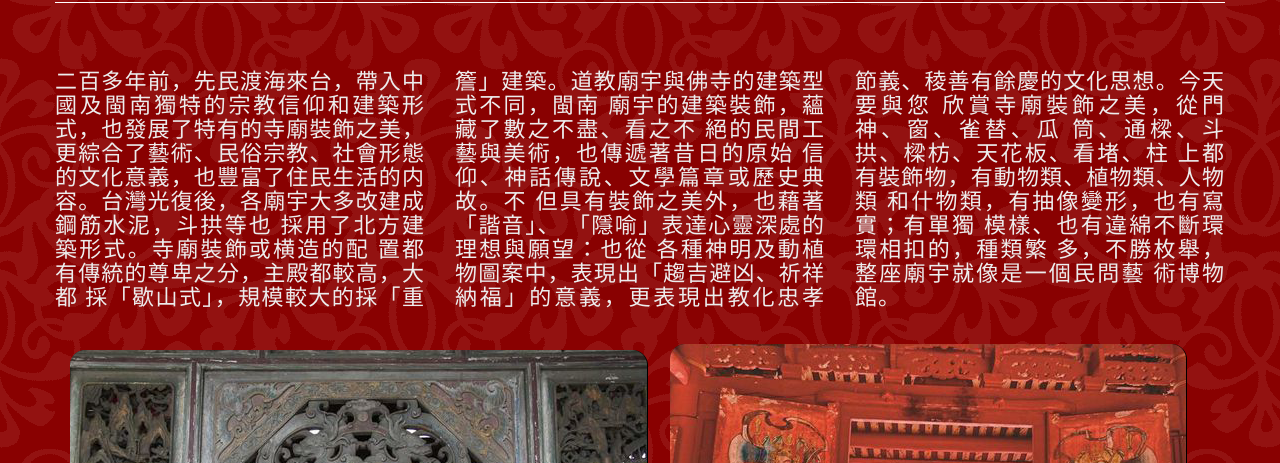
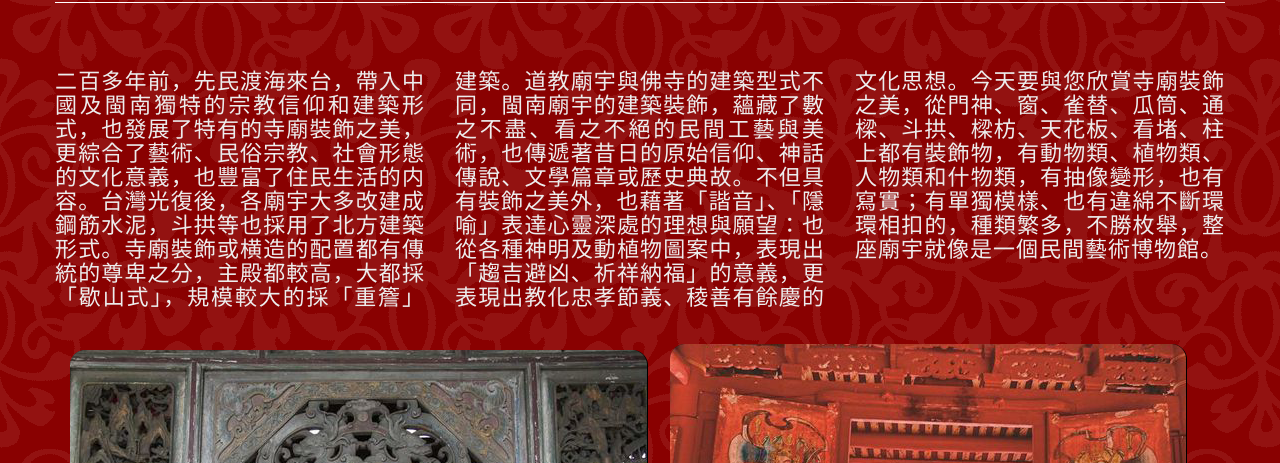
Before and after one commit to xu621/temple.github.io, a plain HTML site: page feature.html in a window 1280 px wide. Shown: the part 337-800 px from the top of the page. Drawn offline with Linux system fonts and the light colour scheme.

Commit message:
Add files via upload

```diff
--- a/css/style.css
+++ b/css/style.css
@@ -699,7 +699,7 @@ filter: progid:DXImageTransform.Microsoft.gradient( startColorstr='#4c4c4c', end
   height: 100%;
   background-position: center center;
   will-change: transform;
-}
+}text-justify
 .parallax_image {
   background-repeat: no-repeat;
   -webkit-background-size: cover;
--- a/feature.html
+++ b/feature.html
@@ -110,24 +110,7 @@
                     <div class="col-sm-12">
                         <br class="wow fadeInUp" data-wow-duration="2s" data-wow-delay="0.3s">
                             <h4 class="ttu ff__mod"></h4>
-                                <p class="ff__mod p_mod2 h2-white font-3">二百多年前，先民渡海來台，帶入中國及閩南獨特的宗教信仰和建築形式，也發展了特有的寺廟裝飾之美，更綜合了藝術、民俗宗教、社會形態的文化意義，也豐富了住民生活的内容。台灣光復後，各廟宇大多改建成鋼筋水泥，斗拱等也
-                                    採用了北方建築形式。寺廟裝飾或横造的配
-                                    置都有傳統的尊卑之分，主殿都較高，大都
-                                    採「歇山式」，規模較大的採「重簷」建築。道教廟宇與佛寺的建築型式不同，閩南
-                                    廟宇的建築裝飾，蘊藏了數之不盡、看之不
-                                    絕的民間工藝與美術，也傳遞著昔日的原始
-                                    信仰、神話傳說、文學篇章或歷史典故。不
-                                    但具有裝飾之美外，也藉著「諧音」、
-                                    「隱喻」表達心靈深處的理想與願望：也從
-                                    各種神明及動植物圖案中，表現出「趨吉避凶、祈祥納福」的意義，更表現出教化忠孝
-                                    節義、稜善有餘慶的文化思想。今天要與您
-                                    欣賞寺廟裝飾之美，從門神、窗、雀替、瓜
-                                    筒、通樑、斗拱、樑枋、天花板、看堵、柱
-                                    上都有裝飾物，有動物類、植物類、人物類
-                                    和什物類，有抽像變形，也有寫實；有單獨
-                                    模樣、也有違綿不斷環環相扣的，種類繁
-                                    多，不勝枚舉，整座廟宇就像是一個民問藝
-                                    術博物館。
+                                <p class="ff__mod p_mod2 h2-white font-3">二百多年前，先民渡海來台，帶入中國及閩南獨特的宗教信仰和建築形式，也發展了特有的寺廟裝飾之美，更綜合了藝術、民俗宗教、社會形態的文化意義，也豐富了住民生活的内容。台灣光復後，各廟宇大多改建成鋼筋水泥，斗拱等也採用了北方建築形式。寺廟裝飾或横造的配置都有傳統的尊卑之分，主殿都較高，大都採「歇山式」，規模較大的採「重簷」建築。道教廟宇與佛寺的建築型式不同，閩南廟宇的建築裝飾，蘊藏了數之不盡、看之不絕的民間工藝與美術，也傳遞著昔日的原始信仰、神話傳說、文學篇章或歷史典故。不但具有裝飾之美外，也藉著「諧音」、「隱喻」表達心靈深處的理想與願望：也從各種神明及動植物圖案中，表現出「趨吉避凶、祈祥納福」的意義，更表現出教化忠孝節義、稜善有餘慶的文化思想。今天要與您欣賞寺廟裝飾之美，從門神、窗、雀替、瓜筒、通樑、斗拱、樑枋、天花板、看堵、柱上都有裝飾物，有動物類、植物類、人物類和什物類，有抽像變形，也有寫實；有單獨模樣、也有違綿不斷環環相扣的，種類繁多，不勝枚舉，整座廟宇就像是一個民間藝術博物館。
 
                                  </p>
                                  <img src="img/建築特色3.png">
@@ -150,13 +133,7 @@
                     <div class="col-sm-12">
                         <br class="wow fadeInUp" data-wow-duration="2s" data-wow-delay="0.3s">
                             <h4 class="ttu ff__mod"></h4>
-                                <p class="ff__mod p_mod2 h2-white font-3">門神是中國住宅和佛教道教寺廟大門處的神像，亦見於臺灣、朝鮮、日本、越南 ，主要貼在大門或後門，佛教道教寺廟也會在山門處設有門神塑像。門神是木版年畫的主要題材之一。
-                                    通常為威武之神祇可能成為門神早期的門神是以桃木雕塑而成，並且將其懸掛於門上。古代的門戶大都是雙門為主，所以門神的懸掛或是張貼大都是以雙數為主。相傳，
-                                    早期的兩尊門神分別是神荼與鬱壘，據說這兩尊神明是由玉皇上帝指派的守門侍者，他們將害人或是騷擾百姓的魑魅魍魎收服後，丟到深山中讓猛獸啃食，
-                                    於是每當鬼怪看到這兩尊守門神後，便都望風而逃，並且不敢騷擾或是禍害百姓。隨著時代的前進，皇宮、寺廟和民宅開始將有名的文臣武將尊奉為門神，
-                                    像是秦瓊與敬德、蕭何與曹參，還有關羽與張飛等等。門神的歷史很久，其前身是「桃符」，又稱「桃板」。古代人認為桃木乃是五木（桑、榆、桃、槐、柳）之精，
-                                    能辟鬼邪，故從漢朝時就有用桃木做闢邪之具。有的在桃木上刻上吉利文字，有的則刻上圖形，分別形成春貼與年畫。
-                                    隨著紙的廣泛應用，桃木逐漸被紙所代替。到後來有人把神荼和鬱壘繪在年畫上，貼於門上，形成了門神。
+                                <p class="ff__mod p_mod2 h2-white font-3">門神是中國住宅和佛教道教寺廟大門處的神像，亦見於臺灣、朝鮮、日本、越南 ，主要貼在大門或後門，佛教道教寺廟也會在山門處設有門神塑像。門神是木版年畫的主要題材之一。通常為威武之神祇可能成為門神早期的門神是以桃木雕塑而成，並且將其懸掛於門上。古代的門戶大都是雙門為主，所以門神的懸掛或是張貼大都是以雙數為主。相傳，早期的兩尊門神分別是神荼與鬱壘，據說這兩尊神明是由玉皇上帝指派的守門侍者，他們將害人或是騷擾百姓的魑魅魍魎收服後，丟到深山中讓猛獸啃食，於是每當鬼怪看到這兩尊守門神後，便都望風而逃，並且不敢騷擾或是禍害百姓。隨著時代的前進，皇宮、寺廟和民宅開始將有名的文臣武將尊奉為門神，像是秦瓊與敬德、蕭何與曹參，還有關羽與張飛等等。門神的歷史很久，其前身是「桃符」，又稱「桃板」。古代人認為桃木乃是五木（桑、榆、桃、槐、柳）之精，能辟鬼邪，故從漢朝時就有用桃木做闢邪之具。有的在桃木上刻上吉利文字，有的則刻上圖形，分別形成春貼與年畫。隨著紙的廣泛應用，桃木逐漸被紙所代替。到後來有人把神荼和鬱壘繪在年畫上，貼於門上，形成了門神。
 
 
 
@@ -180,9 +157,7 @@
                     <div class="col-sm-12">
                         <br class="wow fadeInUp" data-wow-duration="2s" data-wow-delay="0.3s">
                             <h4 class="ttu ff__mod"></h4>
-                                <p class="ff__mod p_mod2 h2-white font-3">   雀替又稱插角，是東亞傳統建築中的特殊構件，指置於梁枋下與立柱相交的短木，可以縮短梁枋得淨跨距離，防止梁枋與立柱之間角度變形。也用在柱間的落掛下，但是為純裝飾性構件。
-                                    雀替不是插角．插角是閩南匠師習慣的稱法，多數用透雕，直接嵌入柱內，並不承接結構功能．而雀替是北方宮殿式建築的作法，不會做成鏤空透雕，安裝時由柱挖洞，從上方嵌入固定，
-                                    可承接樑枋，具有穩定結構的功能．雖然二者在位置相同，但其功能目的並不一樣。中國的雀替有七類 分別為大雀替、龍門雀替、雀替、小雀替、通雀替、騎馬雀替、花牙子
+                                <p class="ff__mod p_mod2 h2-white font-3">   雀替又稱插角，是東亞傳統建築中的特殊構件，指置於梁枋下與立柱相交的短木，可以縮短梁枋得淨跨距離，防止梁枋與立柱之間角度變形。也用在柱間的落掛下，但是為純裝飾性構件。雀替不是插角．插角是閩南匠師習慣的稱法，多數用透雕，直接嵌入柱內，並不承接結構功能．而雀替是北方宮殿式建築的作法，不會做成鏤空透雕，安裝時由柱挖洞，從上方嵌入固定，可承接樑枋，具有穩定結構的功能．雖然二者在位置相同，但其功能目的並不一樣。中國的雀替有七類 分別為大雀替、龍門雀替、雀替、小雀替、通雀替、騎馬雀替、花牙子。
 
 
                                  </p>
@@ -207,12 +182,7 @@
                         <br class="wow fadeInUp" data-wow-duration="2s" data-wow-delay="0.3s">
                             <h4 class="ttu ff__mod"></h4>
                                 <p class="ff__mod p_mod2 h2-white font-3">
-                                    瓜筒指的是傳統建築通樑上的一項垂直構件，位置在於通樑之上或通樑與通樑之間。 定義為乘載屋頂、屋面的重量卻又不接地之短柱，功能為傳遞通樑間的重量並且形成加強穩定的作用。
-                                臺灣瓜筒帶有大陸原鄉漳、泉、潮、汕風格，更加上在臺灣受本土自然環境、人文條件影響形成臺灣特有的藝術特色。而其歷史的演變以功能型來探討可能最早是由宋代侏儒柱轉變而來。
-                                從外型來看，瓜筒可追溯至宋式瓜楞柱。瓜楞柱又名脊瓜柱，柱以八個圓弧形相連，形似瓜瓣。其定義為於平樑之上載托脊檁。
-                                瓜筒在傳統宗教建築中扮演著輔助穩定的作用，不管在功能上及造型上都有其特殊的意涵以及視覺美感，其裝飾紋樣的內涵背後隱藏的許多故事、想像。結合各派匠師的巧思及各種別具意義吉祥的圖樣
-                                、裝飾而我們對瓜筒的認識除了其構造上及功能上的意義之外，了解其隱含人民對於社會對於心理的期望的投射，其背後代表的民間信仰、文化背景更是相當重要的無形資產，
-                                而傳統建築以及其中各種構件隨著時間的推移，不只在物件上保留逐漸困難，其背後隱含的特殊意義、期望的投射也很需要保留研究而流傳下去。
+                                    瓜筒指的是傳統建築通樑上的一項垂直構件，位置在於通樑之上或通樑與通樑之間。 定義為乘載屋頂、屋面的重量卻又不接地之短柱，功能為傳遞通樑間的重量並且形成加強穩定的作用。臺灣瓜筒帶有大陸原鄉漳、泉、潮、汕風格，更加上在臺灣受本土自然環境、人文條件影響形成臺灣特有的藝術特色。而其歷史的演變以功能型來探討可能最早是由宋代侏儒柱轉變而來。從外型來看，瓜筒可追溯至宋式瓜楞柱。瓜楞柱又名脊瓜柱，柱以八個圓弧形相連，形似瓜瓣。其定義為於平樑之上載托脊檁。瓜筒在傳統宗教建築中扮演著輔助穩定的作用，不管在功能上及造型上都有其特殊的意涵以及視覺美感，其裝飾紋樣的內涵背後隱藏的許多故事、想像。結合各派匠師的巧思及各種別具意義吉祥的圖樣、裝飾而我們對瓜筒的認識除了其構造上及功能上的意義之外，了解其隱含人民對於社會對於心理的期望的投射，其背後代表的民間信仰、文化背景更是相當重要的無形資產，而傳統建築以及其中各種構件隨著時間的推移，不只在物件上保留逐漸困難，其背後隱含的特殊意義、期望的投射也很需要保留研究而流傳下去。
 
                                  </p>
                                  <img src="img/瓜筒1.png">
@@ -236,13 +206,7 @@
                         <br class="wow fadeInUp" data-wow-duration="2s" data-wow-delay="0.3s">
                             <h4 class="ttu ff__mod"></h4>
                                 <p class="ff__mod p_mod2 h2-white font-3">
-                                    「斗拱」是中國傳統建築的一個複雜的構件組，是由「斗」跟「拱」兩個部分構成。簡單的說「斗」一個方塊木，「拱」是略成彎曲的橫木，此兩者以榫頭相接，成一個構件稱為「斗拱」，
-                                「斗拱」的功用主要是支撐屋簷及樑柱。「斗拱」可以一組單獨存在，也可以多組組合，拱從柱子伸出，末端接連斗，斗上又接住拱，這樣逐層縱橫交錯層層往上疊升，形成上大下小的托架，
-                                頂住屋頂，如此一來就形成可以承受更大力的結構。「斗栱」這個構件組的使用在秦漢時就已經發展成熟，最初單獨放置於柱上或挑樑外端﹐作為傳遞樑的荷載於柱身和支承屋簷重量以增加屋簷深度的作用。
-                                唐宋時，它同樑、枋結合為一體，除原來承重的功能外，還成為保持木構架整體性的結構層的一部分。明清以後，斗栱的結構作用蛻化，成了在柱網和屋頂構架間主要起裝飾作用的構件。
-                                「斗」的形狀，原先是方形的方斗，後來演變成圓斗、六角斗、八角斗、碗形、菱花形梅花型斗等，而「拱」具有結構上承重的功能，所以一般都採取表面雕刻或淺叼的方式，
-                                有雕成草花或螭虎，造型有蓮花斗、桃彎斗、八角斗、草尾栱、葫蘆平栱、關刀栱與最花俏的螭龍栱等。
-                                「斗拱」普遍存在台灣各傳統廟宇，花樣繁多，還有些大型的廟宇會製作一整面牆的斗拱排列，則稱為「網目」。下次到廟宇參拜時，別忘了抬頭看看屋簷的斗拱，你將會發現他建築力學的應用及雕刻的美。
+                                    「斗拱」是中國傳統建築的一個複雜的構件組，是由「斗」跟「拱」兩個部分構成。簡單的說「斗」一個方塊木，「拱」是略成彎曲的橫木，此兩者以榫頭相接，成一個構件稱為「斗拱」，「斗拱」的功用主要是支撐屋簷及樑柱。「斗拱」可以一組單獨存在，也可以多組組合，拱從柱子伸出，末端接連斗，斗上又接住拱，這樣逐層縱橫交錯層層往上疊升，形成上大下小的托架，頂住屋頂，如此一來就形成可以承受更大力的結構。「斗栱」這個構件組的使用在秦漢時就已經發展成熟，最初單獨放置於柱上或挑樑外端﹐作為傳遞樑的荷載於柱身和支承屋簷重量以增加屋簷深度的作用。唐宋時，它同樑、枋結合為一體，除原來承重的功能外，還成為保持木構架整體性的結構層的一部分。明清以後，斗栱的結構作用蛻化，成了在柱網和屋頂構架間主要起裝飾作用的構件。「斗」的形狀，原先是方形的方斗，後來演變成圓斗、六角斗、八角斗、碗形、菱花形梅花型斗等，而「拱」具有結構上承重的功能，所以一般都採取表面雕刻或淺叼的方式，有雕成草花或螭虎，造型有蓮花斗、桃彎斗、八角斗、草尾栱、葫蘆平栱、關刀栱與最花俏的螭龍栱等。「斗拱」普遍存在台灣各傳統廟宇，花樣繁多，還有些大型的廟宇會製作一整面牆的斗拱排列，則稱為「網目」。下次到廟宇參拜時，別忘了抬頭看看屋簷的斗拱，你將會發現他建築力學的應用及雕刻的美。
 
                                  </p>
                                  <img src="img/斗栱.png">
@@ -267,15 +231,7 @@
                         <br class="wow fadeInUp" data-wow-duration="2s" data-wow-delay="0.3s">
                             <h4 class="ttu ff__mod"></h4>
                                 <p class="ff__mod p_mod2 h2-white font-3">
-                                    「藻井」是中國建築裡特有的天花板結構及裝飾手法，通常選在天花板最顯眼的位置，由四周不斷向中心懸挑內縮的斗拱，交織成網狀的傘蓋形頂棚，由下往上看，深邃如井，所以稱為「藻井」。
-                                    藻井的樣子很像蜘蛛網，所以又叫做「蜘蛛結網」。另外因為藻井最中心的地方是一個八角形或近於圓形被稱為「頂心明鏡」，而「頂心明鏡」常有龍形的彩繪，所以又叫做「龍井」。
-                                    藻井最早的功用是支撐天窗，後來演變成匠師競技的場所，也結構變的越來越複雜越來越炫麗。依藻井的外型和網目結構不同有八卦形、圓形、橢圓形、方形、六角形或內圓外八卦、內八卦外圓等等。
-                                    藻井的作法以台北孔廟正殿為例，先將二十四支斗拱堆疊在四周，慢慢往上縮小堆疊，四層後縮為十六支斗拱，再繼續層層向中心集中，形成藻井，網心以蓮花收尾，下層斗拱間加雕花板裝飾及支撐結構。
-                                    有的在向上堆疊時一邊做旋轉，就形成了螺旋狀藻井，三峽祖師廟的藻井就是這種方式的精彩代表作，另外祖師廟的藻井的獅座，獅子脖子上的鍊子是以整塊木雕成，獅球為雙層鏤空雕刻，非常精美。
-                                    據說藻井的由來是，有一天明太祖朱元璋為了躲避陳有諒的追兵，走投無路情急之下躲進一個破山神廟的供桌底下，以破舊的桌巾遮蔽，心裡默默求神明保佑，
-                                    此時山神變出一張完整的蜘蛛網將朱元璋藏身的破桌巾隙縫緊緊網住。等到追兵追到，見四下無人，蜘蛛網完整，認為朱元璋不可能躲在這裡，於是沒有多搜索就離開，朱元璋保住一條命。
-                                    等到朱元璋當黃第十位了謝謝神明的保佑，所以就命令建築工匠，按照蜘蛛網的形狀在大殿室內建造出「藻井」，一來當作幸運符繼續求保護，一來表示永遠的感念神恩。
-                                    雖然是一則未經證實的傳說，不過為為美麗的藻井加上神秘有趣的色彩。
+                                    「藻井」是中國建築裡特有的天花板結構及裝飾手法，通常選在天花板最顯眼的位置，由四周不斷向中心懸挑內縮的斗拱，交織成網狀的傘蓋形頂棚，由下往上看，深邃如井，所以稱為「藻井」。藻井的樣子很像蜘蛛網，所以又叫做「蜘蛛結網」。另外因為藻井最中心的地方是一個八角形或近於圓形被稱為「頂心明鏡」，而「頂心明鏡」常有龍形的彩繪，所以又叫做「龍井」。藻井最早的功用是支撐天窗，後來演變成匠師競技的場所，也結構變的越來越複雜越來越炫麗。依藻井的外型和網目結構不同有八卦形、圓形、橢圓形、方形、六角形或內圓外八卦、內八卦外圓等等。藻井的作法以台北孔廟正殿為例，先將二十四支斗拱堆疊在四周，慢慢往上縮小堆疊，四層後縮為十六支斗拱，再繼續層層向中心集中，形成藻井，網心以蓮花收尾，下層斗拱間加雕花板裝飾及支撐結構。有的在向上堆疊時一邊做旋轉，就形成了螺旋狀藻井，三峽祖師廟的藻井就是這種方式的精彩代表作，另外祖師廟的藻井的獅座，獅子脖子上的鍊子是以整塊木雕成，獅球為雙層鏤空雕刻，非常精美。據說藻井的由來是，有一天明太祖朱元璋為了躲避陳有諒的追兵，走投無路情急之下躲進一個破山神廟的供桌底下，以破舊的桌巾遮蔽，心裡默默求神明保佑，此時山神變出一張完整的蜘蛛網將朱元璋藏身的破桌巾隙縫緊緊網住。等到追兵追到，見四下無人，蜘蛛網完整，認為朱元璋不可能躲在這裡，於是沒有多搜索就離開，朱元璋保住一條命。等到朱元璋當黃第十位了謝謝神明的保佑，所以就命令建築工匠，按照蜘蛛網的形狀在大殿室內建造出「藻井」，一來當作幸運符繼續求保護，一來表示永遠的感念神恩。雖然是一則未經證實的傳說，不過為為美麗的藻井加上神秘有趣的色彩。
 
                                  </p>
                                  <img src="img/早僅1.png">
@@ -300,11 +256,7 @@
                         <br class="wow fadeInUp" data-wow-duration="2s" data-wow-delay="0.3s">
                             <h4 class="ttu ff__mod"></h4>
                                 <p class="ff__mod p_mod2 h2-white font-3">
-                                    龍柱又稱「蟒柱」或「蟠龍柱」，指的是未升天的龍，設置在廟宇建築中，除了是歡迎訪客的象徵，也是用來支撐建築物的重量的柱子，通常是石柱。位置會在三川殿外和正殿，
-                                    而三川殿通常整面牆和柱子，從上至下都會布滿著精緻的石雕，十分壯觀。被中國人封為至高的神獸，是四靈之首。中國歷代的皇帝，皆自稱為龍的化身，從元朝後便規定，
-                                    只有皇帝才可使用五爪金龍的圖樣，而民間的寺廟只能用三爪或四爪的龍，稱為「蟒」。所以廟裡的龍柱，其實應該稱為「蟒柱」，只是大家都還是習慣稱它為「龍柱」比較順口。
-                                    龍柱上通常是一隻龍，身體會纏繞柱子一圈，頭在下面，尾巴在上面；而比較近代的廟宇，才會在一根柱子上雕兩隻龍，龍身也會比較瘦，稱為「天翻地覆」法。
-                                    台灣從早期到現今，每一對龍柱的造型都不同，不僅豐富了台灣龍柱的面貌，也造就了許多觀光和藝術價值。
+                                    龍柱又稱「蟒柱」或「蟠龍柱」，指的是未升天的龍，設置在廟宇建築中，除了是歡迎訪客的象徵，也是用來支撐建築物的重量的柱子，通常是石柱。位置會在三川殿外和正殿，而三川殿通常整面牆和柱子，從上至下都會布滿著精緻的石雕，十分壯觀。被中國人封為至高的神獸，是四靈之首。中國歷代的皇帝，皆自稱為龍的化身，從元朝後便規定，只有皇帝才可使用五爪金龍的圖樣，而民間的寺廟只能用三爪或四爪的龍，稱為「蟒」。所以廟裡的龍柱，其實應該稱為「蟒柱」，只是大家都還是習慣稱它為「龍柱」比較順口。龍柱上通常是一隻龍，身體會纏繞柱子一圈，頭在下面，尾巴在上面；而比較近代的廟宇，才會在一根柱子上雕兩隻龍，龍身也會比較瘦，稱為「天翻地覆」法。台灣從早期到現今，每一對龍柱的造型都不同，不僅豐富了台灣龍柱的面貌，也造就了許多觀光和藝術價值。
 
 
 
```
Also changed, not shown: Toboo.html (+1 -1 lines), culture.html (+3 -10 lines), index.html (+10 -10 lines), posetive.html (+1 -3 lines).
